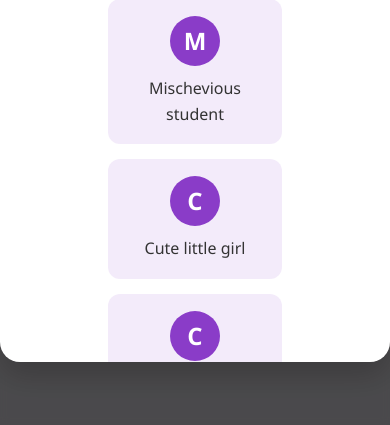
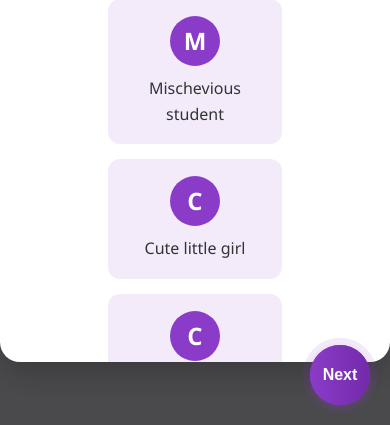
Before and after one commit to fleetingforest/spanko_chats, a Flask app: page / in a window 390 px wide. Shown: the part 1429-1854 px from the top of the page. Run offline with Flask 3, Linux system fonts and the light colour scheme.

Commit message:
Added floating mobile next button for onboarding

```diff
--- a/static/style.css
+++ b/static/style.css
@@ -430,6 +430,66 @@ select {
     }
 }
 
+/* Mobile floating Next button for onboarding */
+.mobile-next-button {
+    display: none; /* Hidden by default */
+    position: fixed;
+    bottom: 20px;
+    right: 20px;
+    z-index: 1100; /* Higher than the overlay z-index */
+    background-color: var(--primary-color);
+    border-radius: 50%;
+    width: 60px;
+    height: 60px;
+    box-shadow: 0 4px 10px rgba(0, 0, 0, 0.3);
+    animation: pulse 2s infinite;
+}
+
+.mobile-next-button button {
+    width: 100%;
+    height: 100%;
+    border-radius: 50%;
+    background: linear-gradient(to right, var(--primary-color), var(--primary-dark));
+    color: white;
+    border: none;
+    font-size: 16px;
+    font-weight: bold;
+    cursor: pointer;
+    transition: all 0.3s ease;
+    padding: 0;
+    margin: 0;
+}
+
+.mobile-next-button button:hover {
+    transform: scale(1.05);
+}
+
+@keyframes pulse {
+    0% {
+        box-shadow: 0 0 0 0 rgba(138, 60, 200, 0.4);
+    }
+    70% {
+        box-shadow: 0 0 0 10px rgba(138, 60, 200, 0);
+    }
+    100% {
+        box-shadow: 0 0 0 0 rgba(138, 60, 200, 0);
+    }
+}
+
+/* Show the floating button only on mobile devices */
+@media (max-width: 600px) {
+    .mobile-next-button {
+        display: flex;
+        justify-content: center;
+        align-items: center;
+    }
+
+    /* Hide the standard next button on mobile when on step 1 */
+    .onboarding-step[data-step="1"] .onboarding-next-btn {
+        display: none;
+    }
+}
+
 .disclaimer-link {
     text-align: center;
     margin-top: 25px;
--- a/templates/chat.html
+++ b/templates/chat.html
@@ -25,6 +25,11 @@
                     {% endfor %}
                 </div>
                 <button class="onboarding-next-btn" onclick="nextOnboardingStep()">Next</button>
+            </div>
+
+            <!-- Mobile floating Next button -->
+            <div class="mobile-next-button">
+                <button onclick="nextOnboardingStep()">Next</button>
             </div>
 
             <div class="onboarding-step" data-step="2">
```
